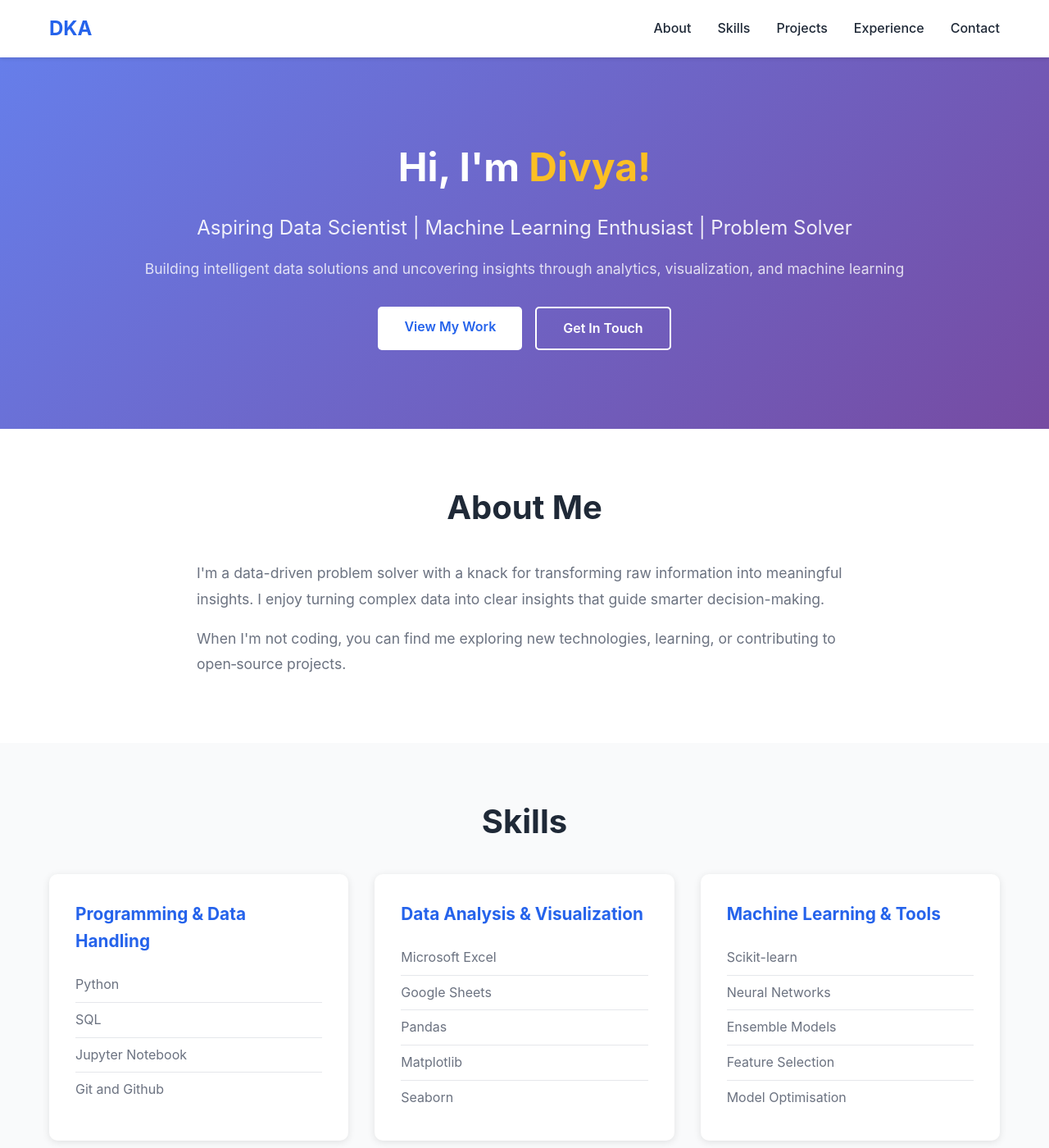
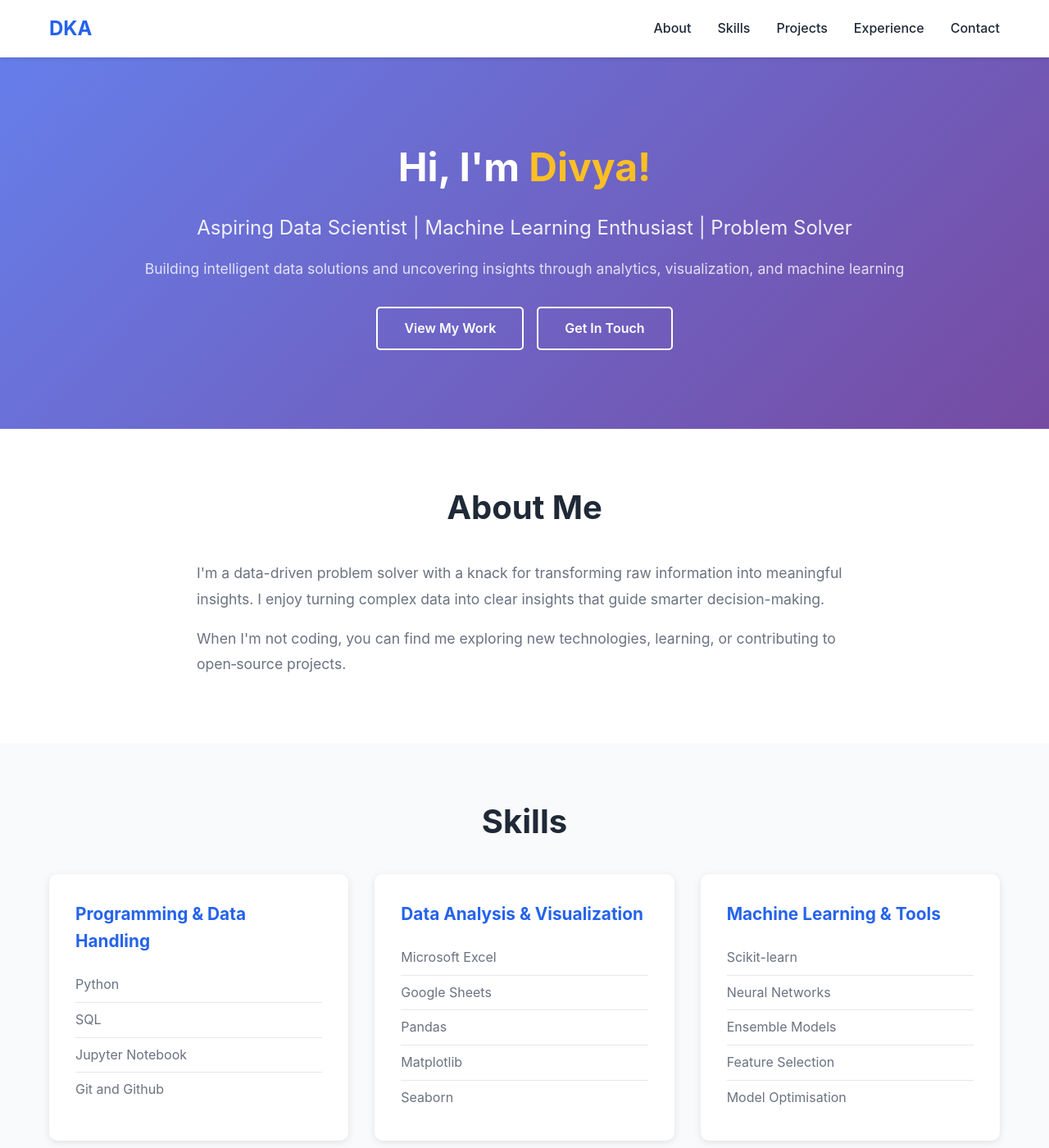
Before and after one commit to DivyaKrishnaA/DivyaKrishnaA.github.io, a Jekyll site: the page index.html, which Jekyll copies as it is, in a window 1280 px wide and 1400 px high. Shown: the whole window at 82% size. Built offline with Jekyll 4.4.1, drawn with Linux system fonts in a browser that asks for light colours.

Commit message:
minor button fix

```diff
--- a/index.html
+++ b/index.html
@@ -31,7 +31,7 @@
       <p class="description">Building intelligent data solutions and uncovering insights through analytics,
         visualization, and machine learning</p>
       <div class="cta-buttons">
-        <a href="#projects" class="btn btn-primary">View My Work</a>
+        <a href="#projects" class="btn btn-secondary">View My Work</a>
         <a href="#contact" class="btn btn-secondary">Get In Touch</a>
       </div>
     </div>
--- a/style.css
+++ b/style.css
@@ -118,13 +118,14 @@ nav .container {
 }
 
 .btn-primary {
-    background-color: white;
-    color: var(--primary-color);
+    background-color: transparent;
+    color: white;
+    border: 2px solid white;
 }
 
 .btn-primary:hover {
-    transform: translateY(-2px);
-    box-shadow: 0 4px 12px rgba(0, 0, 0, 0.2);
+    background-color: white;
+    color: var(--primary-color);
 }
 
 .btn-secondary {
```
